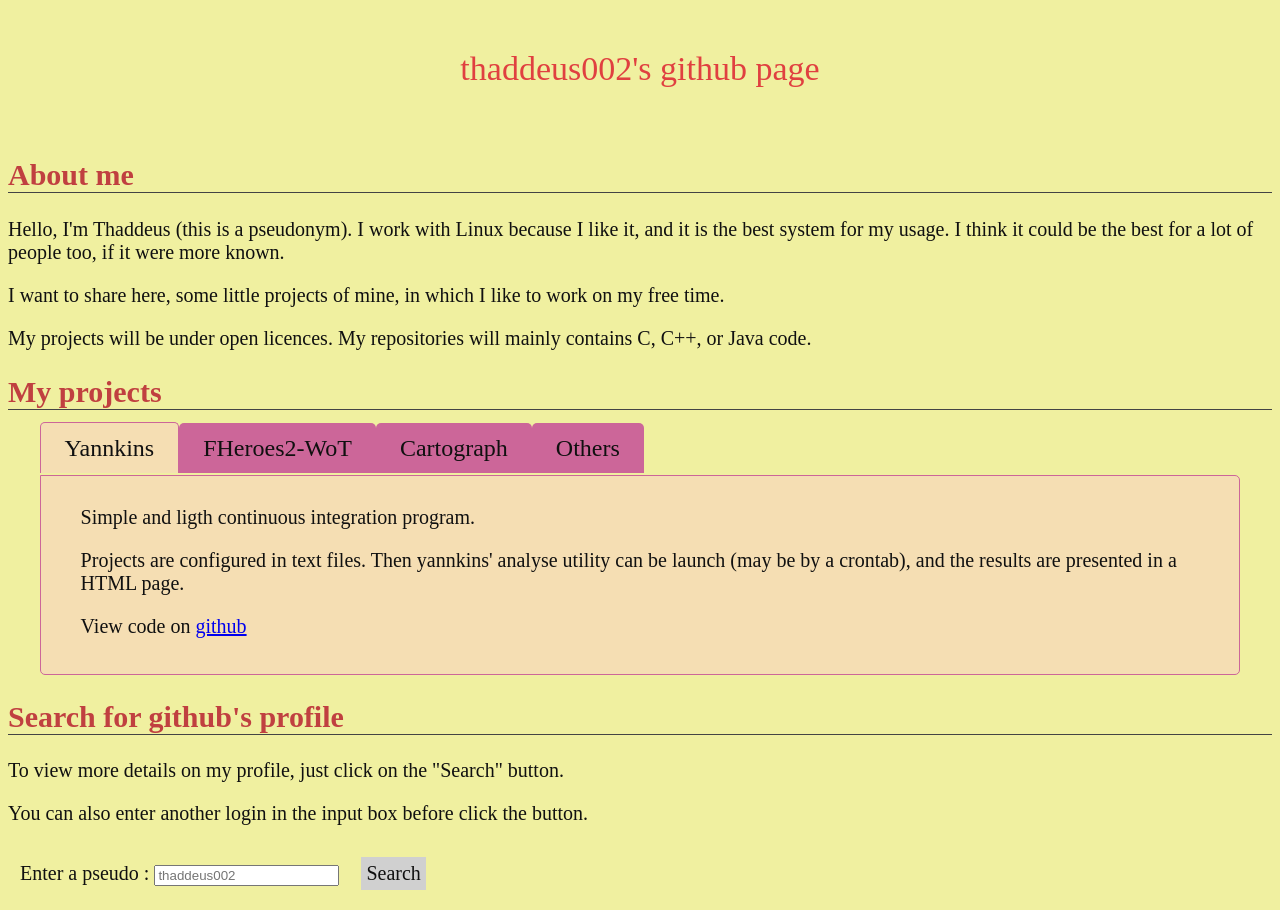
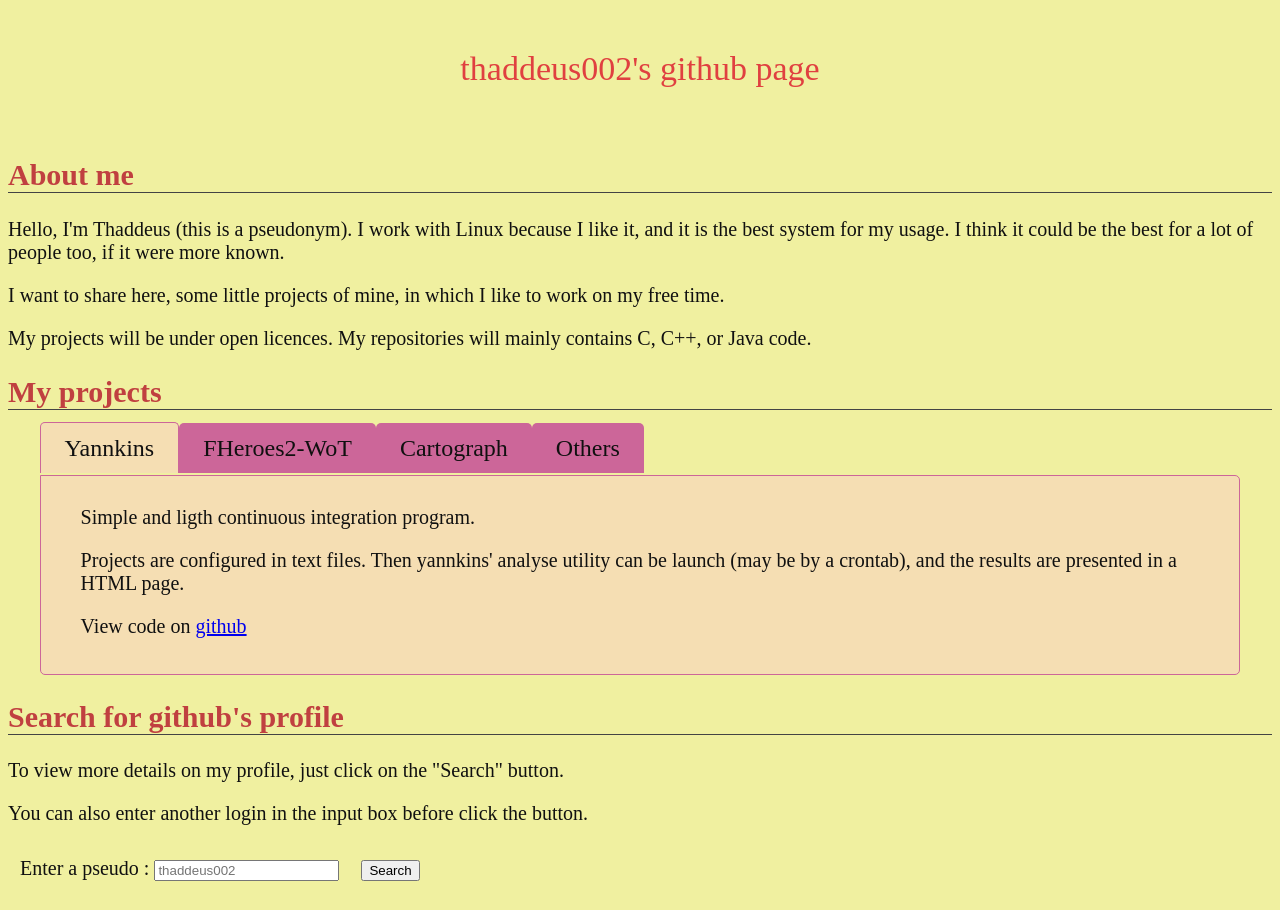
Before and after one commit to thaddeus002/hello-world, a plain HTML site: page index.html in a window 1280 px wide. Shown: the top 910 px of the page. Drawn offline with Linux system fonts and the light colour scheme.

Commit message:
replace the "speudoValid" div by a button

```diff
--- a/index.html
+++ b/index.html
@@ -71,7 +71,7 @@
 <div id="pseudoRequest">
     <table><tr>
         <td>Enter a pseudo : <input type="text" id="pseudo" placeholder="thaddeus002" /></td>
-        <td><div role="button" id="pseudoValid">Search</div></td>
+        <td><button onclick="cherche()">Search</button></td>
     </tr></table>
 </div>
 
--- a/style.css
+++ b/style.css
@@ -161,14 +161,6 @@ div#pseudoRequest {
   max-height:50px;
 }
 
-#pseudoValid {
-  display: block;
-  background-color:#d0d0d0;
-  padding:5px;
-  max-width:80px;
-  text-align:left;
-}
-
 .panel {
   display: block;
   background-color:#e8e8e8;
```
